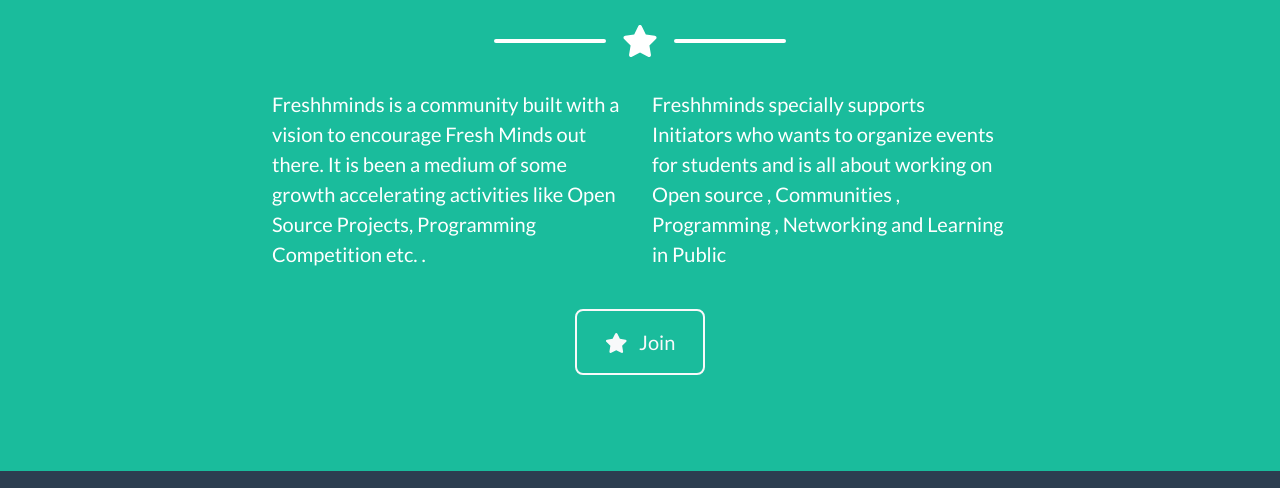
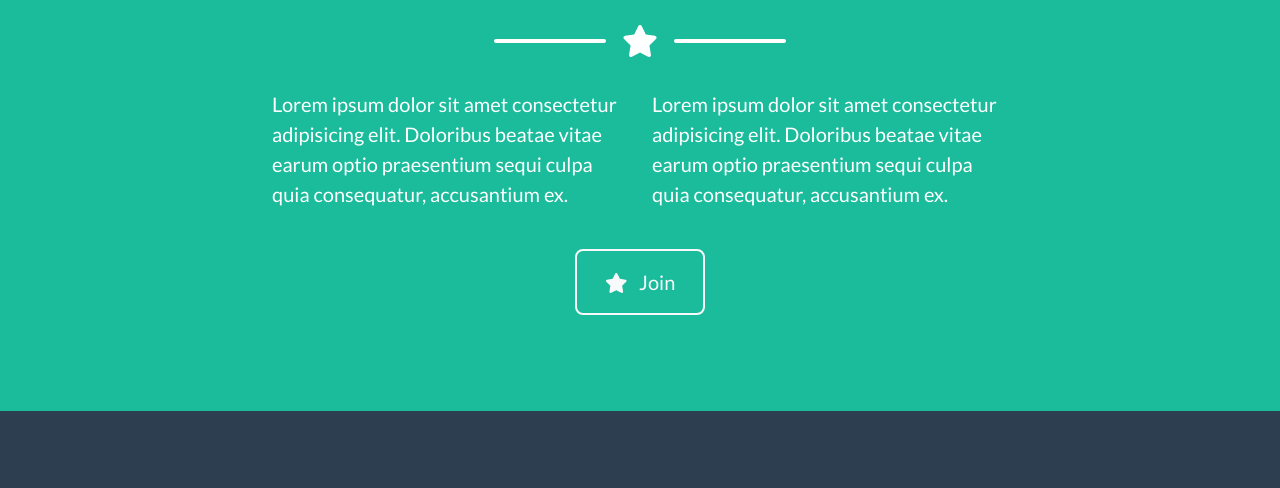
Before and after one commit to SavanSutariya/FreshhMinds, a plain HTML site: page index.html in a window 1280 px wide. Shown: the part 1737-2225 px from the top of the page. Drawn offline with nearby package versions, Linux system fonts and the light colour scheme.

Commit message:
Update index.html

```diff
--- a/index.html
+++ b/index.html
@@ -29,7 +29,7 @@
                     <ul class="navbar-nav ms-auto">
                         <li class="nav-item mx-0 mx-lg-1"><a class="nav-link py-3 px-0 px-lg-3 rounded" href="#portfolio">Portfolio</a></li>
                         <li class="nav-item mx-0 mx-lg-1"><a class="nav-link py-3 px-0 px-lg-3 rounded" href="#about">About</a></li>
-
+                        <li class="nav-item mx-0 mx-lg-1"><a class="nav-link py-3 px-0 px-lg-3 rounded" href="#contact">Contact</a></li>
                     </ul>
                 </div>
             </div>
@@ -132,9 +132,8 @@
                 </div>
                 <!-- About Section Content-->
                 <div class="row">
-                    <div class="col-lg-4 ms-auto"><p class="lead">Freshhminds is a community built with a vision to encourage Fresh Minds out there. It is been a medium of some growth accelerating activities like Open Source Projects, Programming Competition etc.
-                        .</p></div>
-                    <div class="col-lg-4 me-auto"><p class="lead">Freshhminds specially supports Initiators who wants to organize events for students and is all about working on Open source , Communities , Programming , Networking and Learning in Public</p></div>
+                    <div class="col-lg-4 ms-auto"><p class="lead">Lorem ipsum dolor sit amet consectetur adipisicing elit. Doloribus beatae vitae earum optio praesentium sequi culpa quia consequatur, accusantium ex.</p></div>
+                    <div class="col-lg-4 me-auto"><p class="lead">Lorem ipsum dolor sit amet consectetur adipisicing elit. Doloribus beatae vitae earum optio praesentium sequi culpa quia consequatur, accusantium ex.</p></div>
                 </div>
                 <!-- About Section Button-->
                 <div class="text-center mt-4">
```
